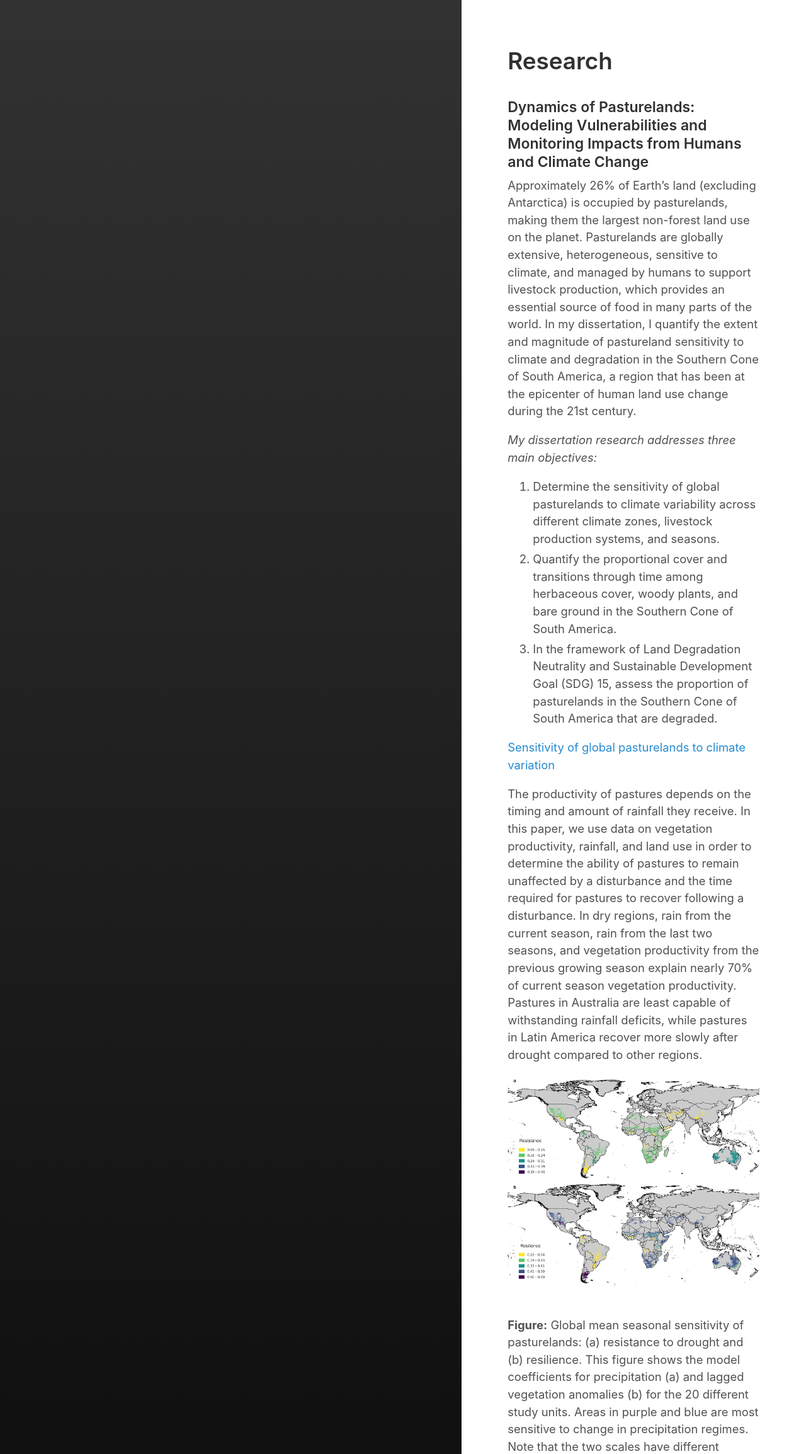
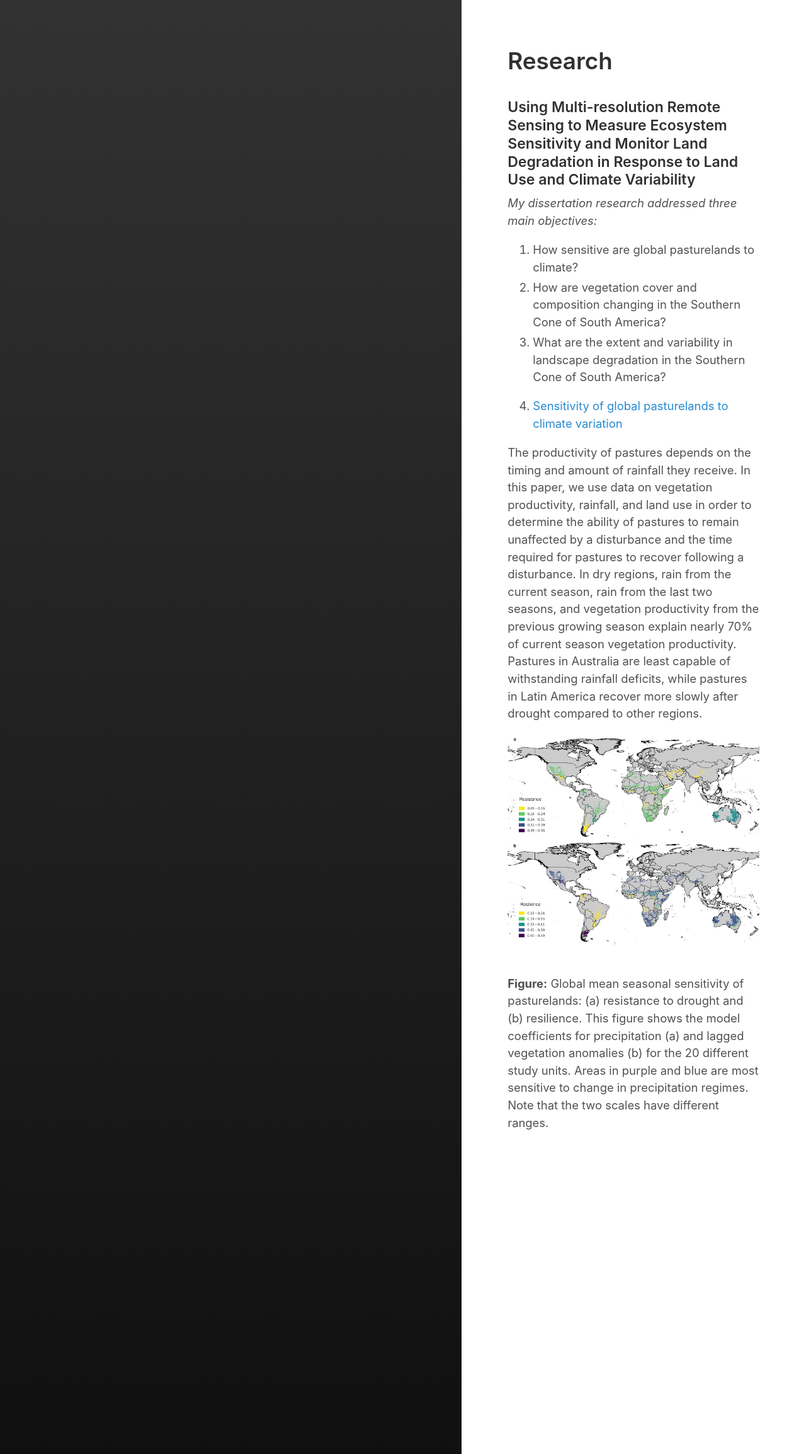
Before and after one commit to rkstan/rkstan.github.io, a Jekyll site: the page built from research.md, in a window 1280 px wide, cut to the strip 0-2308 px from the top of the page. Shown: the whole strip at 63% size. Built offline with Jekyll 4.4.1, drawn with Linux system fonts in a browser that asks for light colours; nearby versions of some CDN libraries.

Commit message:
updated diss title and objectives

```diff
--- a/research.md
+++ b/research.md
@@ -5,17 +5,15 @@ sidebar_link: true
 sidebar_sort_order: 2
 ---
 
-### Dynamics of Pasturelands: Modeling Vulnerabilities and Monitoring Impacts from Humans and Climate Change
+### Using Multi-resolution Remote Sensing to Measure Ecosystem Sensitivity and Monitor Land Degradation in Response to Land Use and Climate Variability
 
-Approximately 26% of Earth’s land (excluding Antarctica) is occupied by pasturelands, making them the largest non-forest land use on the planet. Pasturelands are globally extensive, heterogeneous, sensitive to climate, and managed by humans to support livestock production, which provides an essential source of food in many parts of the world. In my dissertation, I quantify the extent and magnitude of pastureland sensitivity to climate and degradation in the Southern Cone of South America, a region that has been at the epicenter of human land use change during the 21st century.
+*My dissertation research addressed three main objectives:*
 
-*My dissertation research addresses three main objectives:*
+1. How sensitive are global pasturelands to climate?
+2. How are vegetation cover and composition changing in the Southern Cone of South America?
+3. What are the extent and variability in landscape degradation in the Southern Cone of South America?
 
-1. Determine the sensitivity of global pasturelands to climate variability across different climate zones, livestock production systems, and seasons.
-2. Quantify the proportional cover and transitions through time among herbaceous cover, woody plants, and bare ground in the Southern Cone of South America.
-3. In the framework of Land Degradation Neutrality and Sustainable Development Goal (SDG) 15, assess the proportion of pasturelands in the Southern Cone of South America that are degraded.
-
-<p><a href="https://agupubs.onlinelibrary.wiley.com/doi/full/10.1029/2019EF001316">Sensitivity of global pasturelands to climate variation</a><br>
+1. <p><a href="https://agupubs.onlinelibrary.wiley.com/doi/full/10.1029/2019EF001316">Sensitivity of global pasturelands to climate variation</a><br>
 <p> The productivity of pastures depends on the timing and amount of rainfall they receive. In this paper, we use data on vegetation productivity, rainfall, and land use in order to determine the ability of pastures to remain unaffected by a disturbance and the time required for pastures to recover following a disturbance. In dry regions, rain from the current season, rain from the last two seasons, and vegetation productivity from the previous growing season explain nearly 70% of current season vegetation productivity. Pastures in Australia are least capable of withstanding rainfall deficits, while pastures in Latin America recover more slowly after drought compared to other regions.<br>
 
 <p><img style="float: center;" src="../images/Figure5_new_full.png" width="800" height="600"><br>
```
